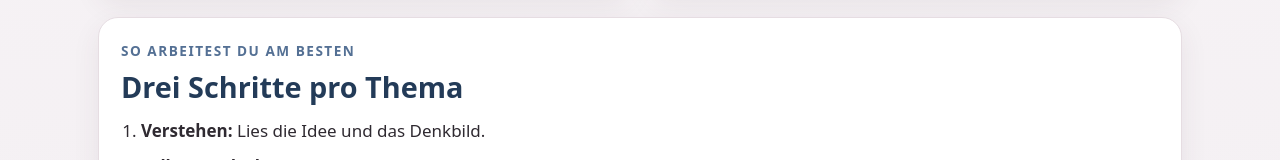
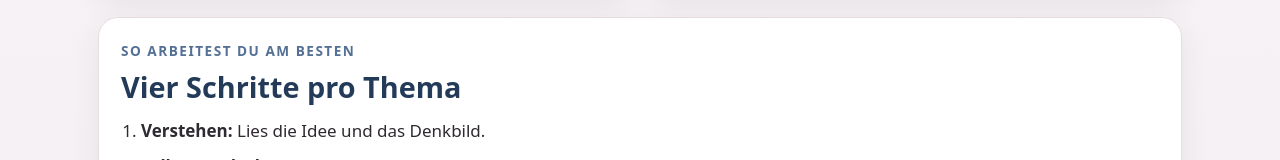
Before and after one commit to gabikloos13-afk/Mathe-Merkheft, a plain HTML site: page index.html in a window 1280 px wide. Shown: the part 923-1083 px from the top of the page. Drawn offline with Linux system fonts and the light colour scheme.

Commit message:
Merkheft: Aufgaben neutral stellen und Orientierung korrigieren

```diff
--- a/index.html
+++ b/index.html
@@ -32,7 +32,7 @@
   <section class="overview" style="grid-template-columns:minmax(0,1fr)">
     <article class="step-box">
       <p class="eyebrow">SO ARBEITEST DU AM BESTEN</p>
-      <h2>Drei Schritte pro Thema</h2>
+      <h2>Vier Schritte pro Thema</h2>
       <ol class="list">
         <li><strong>Verstehen:</strong> Lies die Idee und das Denkbild.</li>
         <li><strong>Selbst entdecken:</strong> Verändere im Lernlabor Zahlen und beobachte, was sich ändert.</li>
```
